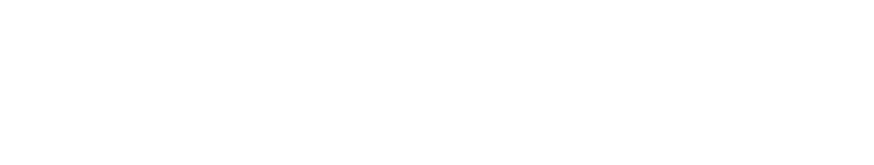
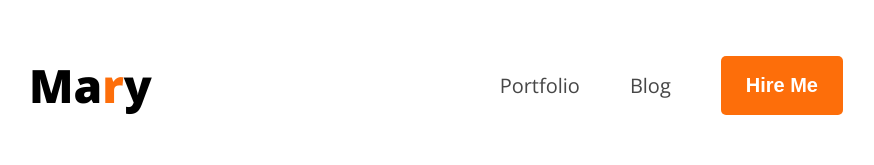
Before and after one commit to md-abdullah-alien/first-web-portfolio, a plain HTML site: page index.html in a window 1280 px wide. Shown: the whole page, without its empty margins (179-1053 px from the left). Drawn offline with nearby package versions, Linux system fonts and the light colour scheme.

Commit message:
submit this document.

```diff
--- a/index.html
+++ b/index.html
@@ -1,11 +1,30 @@
 <!DOCTYPE html>
 <html lang="en">
+
 <head>
     <meta charset="UTF-8">
     <meta name="viewport" content="width=device-width, initial-scale=1.0">
     <title>First Website Portfolio</title>
+    <link rel="preconnect" href="https://fonts.googleapis.com">
+    <link rel="preconnect" href="https://fonts.gstatic.com" crossorigin>
+    <link href="https://fonts.googleapis.com/css2?family=Open+Sans:ital,wght@0,300..800;1,300..800&display=swap"
+        rel="stylesheet">
+    <link rel="stylesheet" href="styles/portfolio.css">
 </head>
-<body>
 
+<body class="open-sans-normal">
+    <header>
+        <nav>
+            <h3 class="nav-title">Ma<span class="text-primary">r</span>y</h3>
+            <ul class="">
+                <li><a class="dark-2" href="">Portfolio</a></li>
+                <li><a class="dark-2" href="">Blog</a></li>
+                <li><a href=""><button class="btn-primary">Hire Me</button></a></li>
+            </ul>
+        </nav>
+    </header>
+    <main></main>
+    <footer></footer>
 </body>
+
 </html>
--- /dev/null
+++ b/styles/portfolio.css
@@ -0,0 +1,52 @@
+
+
+
+.open-sans-normal {
+  font-family: "Open Sans", sans-serif;
+  font-optical-sizing: auto;
+  /* font-weight: <weight>; */
+  font-style: normal;
+  font-variation-settings:
+    "wdth" 100;
+}
+
+/* Shared Style */
+.text-primary{
+    color: #FD6E0A;
+}
+.dark-2{
+    color: #474747;
+}
+.btn-primary{
+    background-color: #FD6E0A;
+    font-weight: bold;
+    font-size: 20px;
+    border: none;
+    color: white;
+    padding: 18px 25px;
+    border-radius: 5px;
+}
+
+/* Nav Styles */
+nav{
+    display: flex;
+    align-items: center;
+    justify-content: space-between;
+    margin: 0px 200px;
+}
+.nav-title{
+    font-weight: 800;
+    font-size: 46px;
+}
+nav ul{
+    display: flex;
+    align-items: center;
+}
+nav ul li{
+    list-style: none;
+    margin-right: 50px;
+}
+nav ul li a{
+    text-decoration: none;
+    font-size: 20px;
+}
```
Also changed, not shown: images/developer.png (added), images/hardy.png (added), images/header_bg.png (added), images/icons/facebook.png (added), images/icons/insta.png (added), images/icons/js.png (added), images/icons/mongo.png (added), images/icons/nodejs.png (added), images/icons/react.png (added), images/icons/twitter.png (added).
